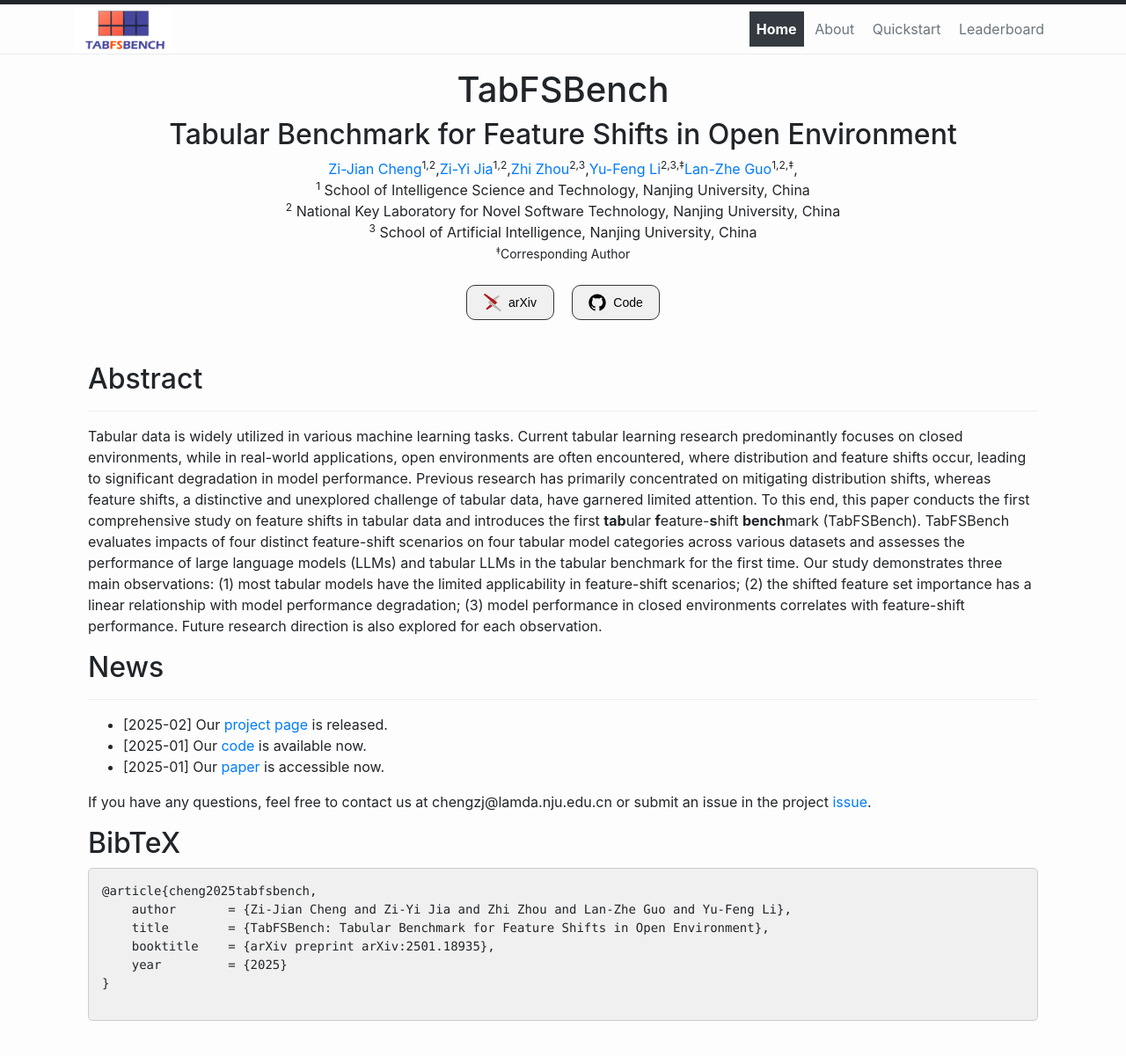
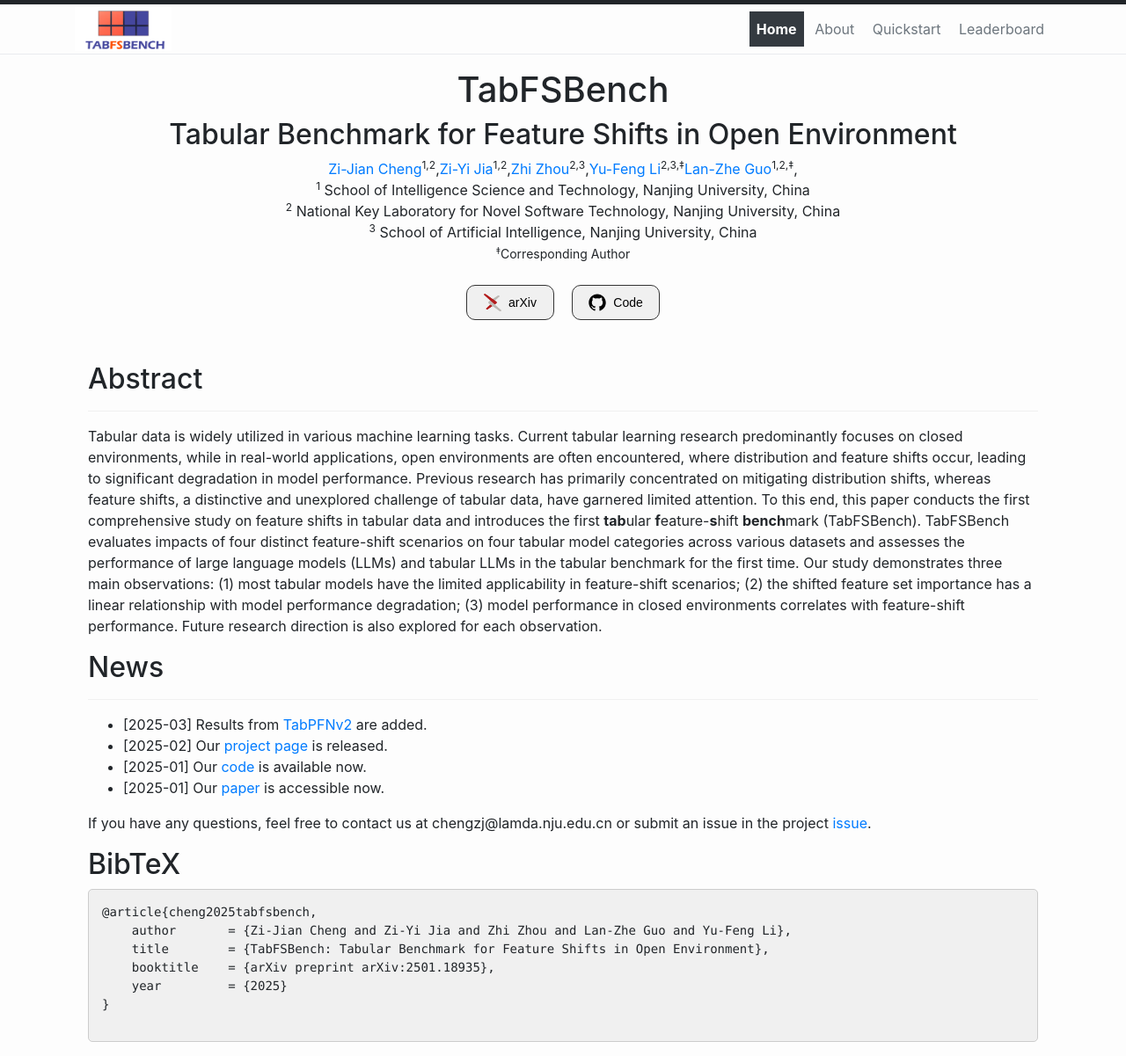
Before and after one commit to ClementCheng0217/Tab-index, a Jekyll site: the page built from index.html, in a window 1280 px wide. Shown: the whole page at 88% size. Built offline with Jekyll 4.4.1, drawn with Linux system fonts in a browser that asks for light colours; the list of posts is cut into pages by our own code; before the commit the page ends 1177 px from its top, so only the background shows below that.

Commit message:
add tabpfnv2 results

```diff
--- a/index.html
+++ b/index.html
@@ -110,6 +110,7 @@ permalink: /
       <h2 class="title">News</h2>
       <hr style="border: 1px; height: 1.5px; background: #f0f0f0; ">
       <ul>
+      <li>[2025-03] Results from <a href="https://www.nature.com/articles/s41586-024-08328-6" target="_blank">TabPFNv2</a> are added. </li>
       <li>[2025-02] Our <a href="https://clementcheng0217.github.io/Tab-index/" target="_blank">project page</a> is released. </li>
       <li>[2025-01] Our <a href="https://github.com/LAMDASZ-ML/TabFSBench" target="_blank">code</a> is available now. </li>
       <li>[2025-01] Our <a href="https://arxiv.org/abs/2501.18935" target="_blank">paper</a> is accessible now. </li>
```
